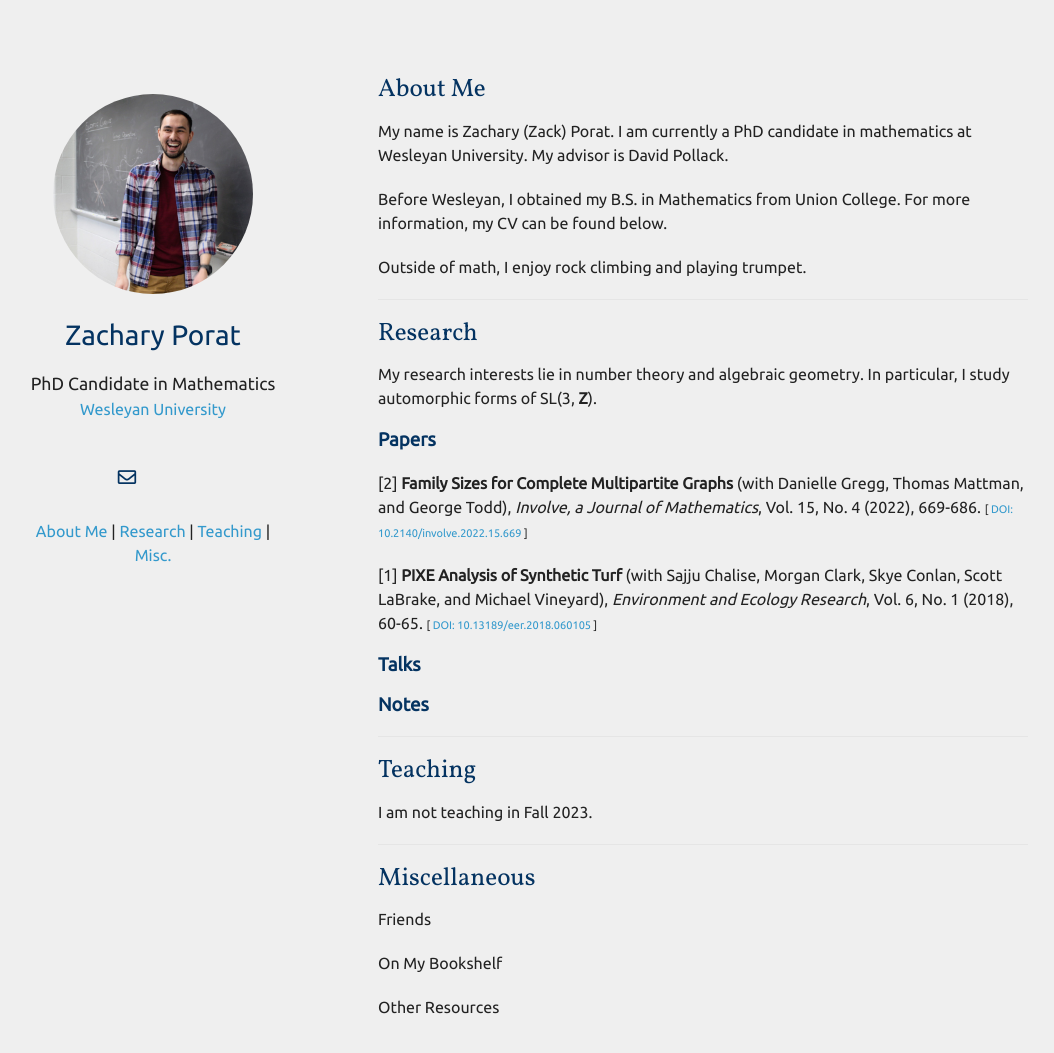
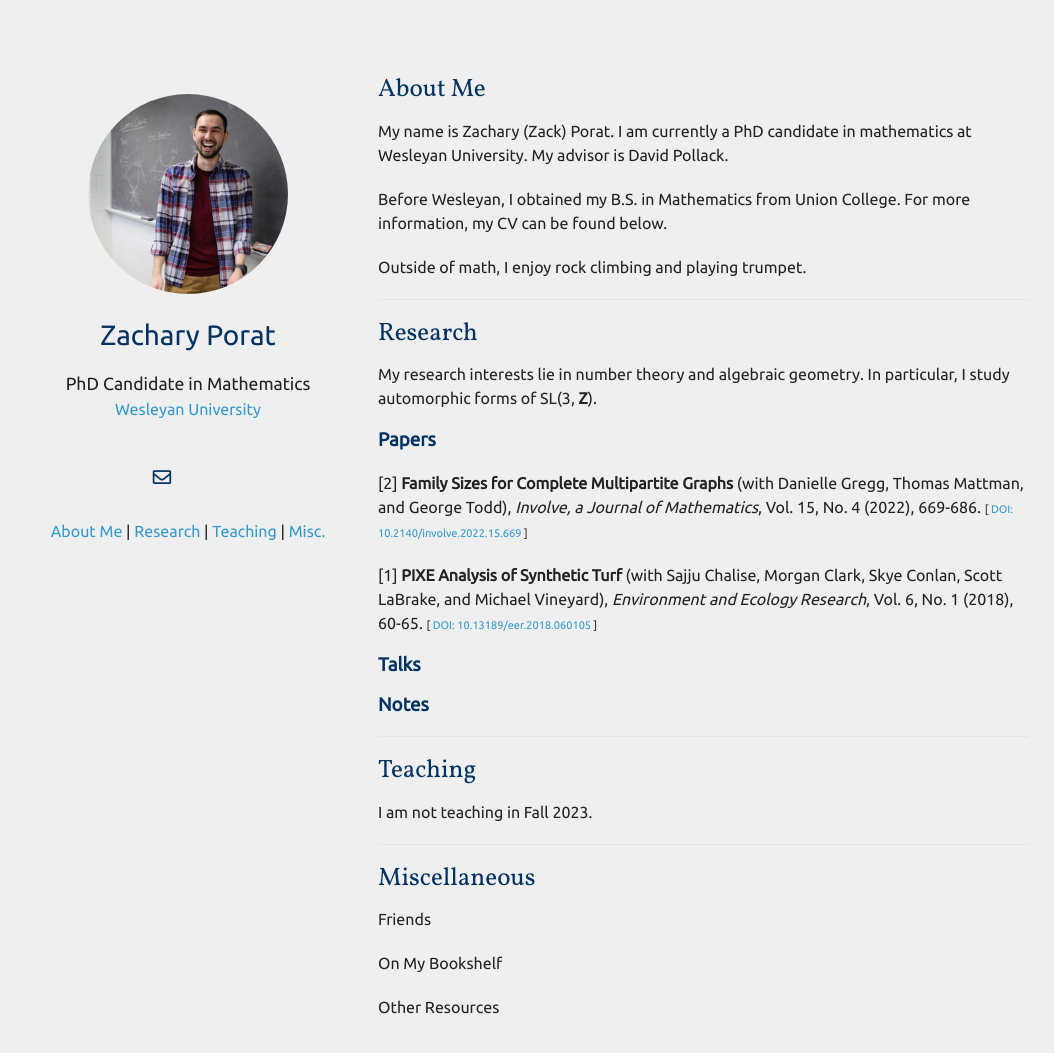
Before and after one commit to zporat/zporat.github.io, a Jekyll site: the page built from index.md, in a window 1280 px wide and 1113 px high. Shown: the top 1053 px of the window, without its empty margins (112-1166 px from the left). Built offline with Jekyll 4.4.1, drawn with Linux system fonts in a browser that asks for light colours; nearby versions of some CDN libraries; a style sheet for code colours, icons or effects is not loaded; our own code applies the rules of GitHub Pages for plain Markdown files.

Commit message:
Update minimal-light-no-dark-mode.scss

```diff
--- a/_sass/minimal-light-no-dark-mode.scss
+++ b/_sass/minimal-light-no-dark-mode.scss
@@ -283,7 +283,7 @@
 }
 
 header {
-  width:250px;
+  width:25%;
   float:left;
   position:fixed;
   -webkit-font-smoothing:subpixel-antialiased;
@@ -351,7 +351,7 @@
 }
 
 section {
-  width:650px;
+  width:65%;
   float:right;
   padding-top:1.0em;
   padding-bottom:50px;
```
